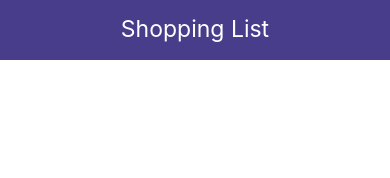
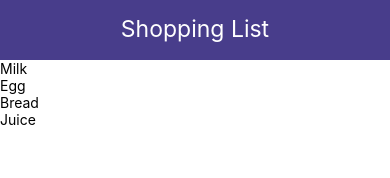
Before and after one commit to A-K-M-Fozlol-Hoq/shoppingList, a React Native app: screen / in a window 390 px wide. Shown: the top 178 px of the page. Built offline with nearby package versions, Linux system fonts and the light colour scheme.

Commit message:
fixed uuid error

```diff
--- a/App.js
+++ b/App.js
@@ -1,11 +1,22 @@
-import React from 'react';
-import {View, Text, StyleSheet, Image} from 'react-native';
+import React, { useState } from 'react';
+import {View, Text, StyleSheet, Image, FlatList} from 'react-native';
 import Header from './components/Header';
+import { v4 as uuid} from "uuid";
 
 const App = () => {
+  const [items, setItems] = useState([
+    { id: uuid(), text: 'Milk', },
+    { id: uuid(), text: 'Egg', },
+    { id: uuid(), text: 'Bread', },
+    { id: uuid(), text: 'Juice', },
+  ]);
   return (
     <View style={style.container}>
-      <Header></Header>
+      <Header title="Shopping List"></Header>
+      <FlatList
+        data={items}
+        renderItem={({item})=> <Text>{item.text}</Text>}
+      />
     </View>
   );
 };
--- a/components/Header.js
+++ b/components/Header.js
@@ -1,14 +1,18 @@
 import React from 'react';
 import {View, Text, StyleSheet} from 'react-native';
 
-const Header = () => {
+const Header = (props) => {
+    const {title} = props;
   return (
     <View style={style.header}>
-      <Text style={style.text}>Shopping List</Text>
-
+      <Text style={style.text}>{title}</Text>
     </View>
   );
 };
+
+Header.defaultProps = {
+    title:'Shopping List',
+}
 
 const style = StyleSheet.create({
   header:{
--- a/package.json
+++ b/package.json
@@ -13,6 +13,7 @@
     "react": "17.0.2",
     "react-native": "0.66.4",
     "react-native-vector-icons": "^9.0.0",
+    "util": "^0.12.4",
     "uuidv4": "^6.2.12"
   },
   "devDependencies": {
```
Also changed, not shown: 2 other files (tests, documents, lock files or other folders).
